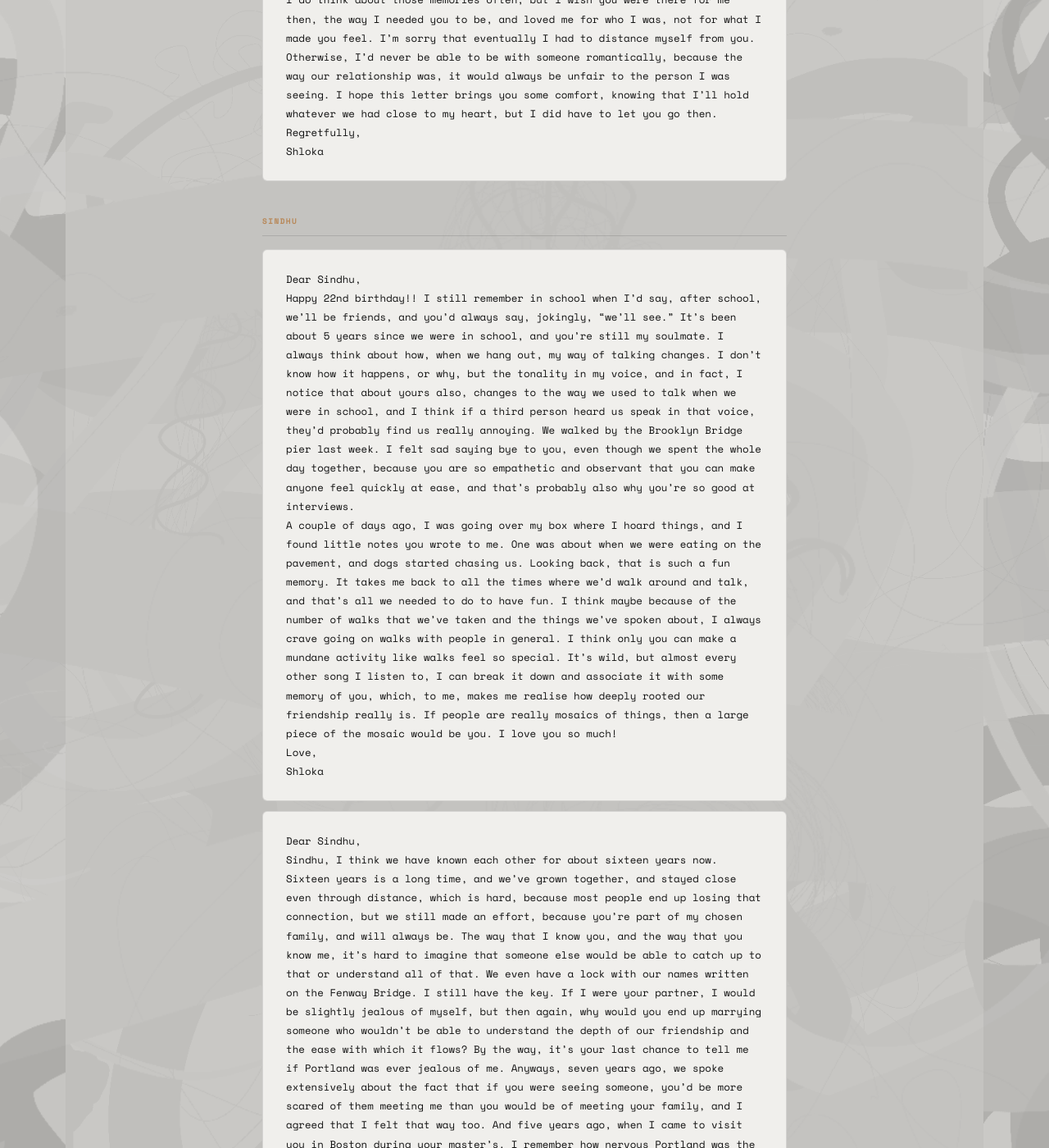
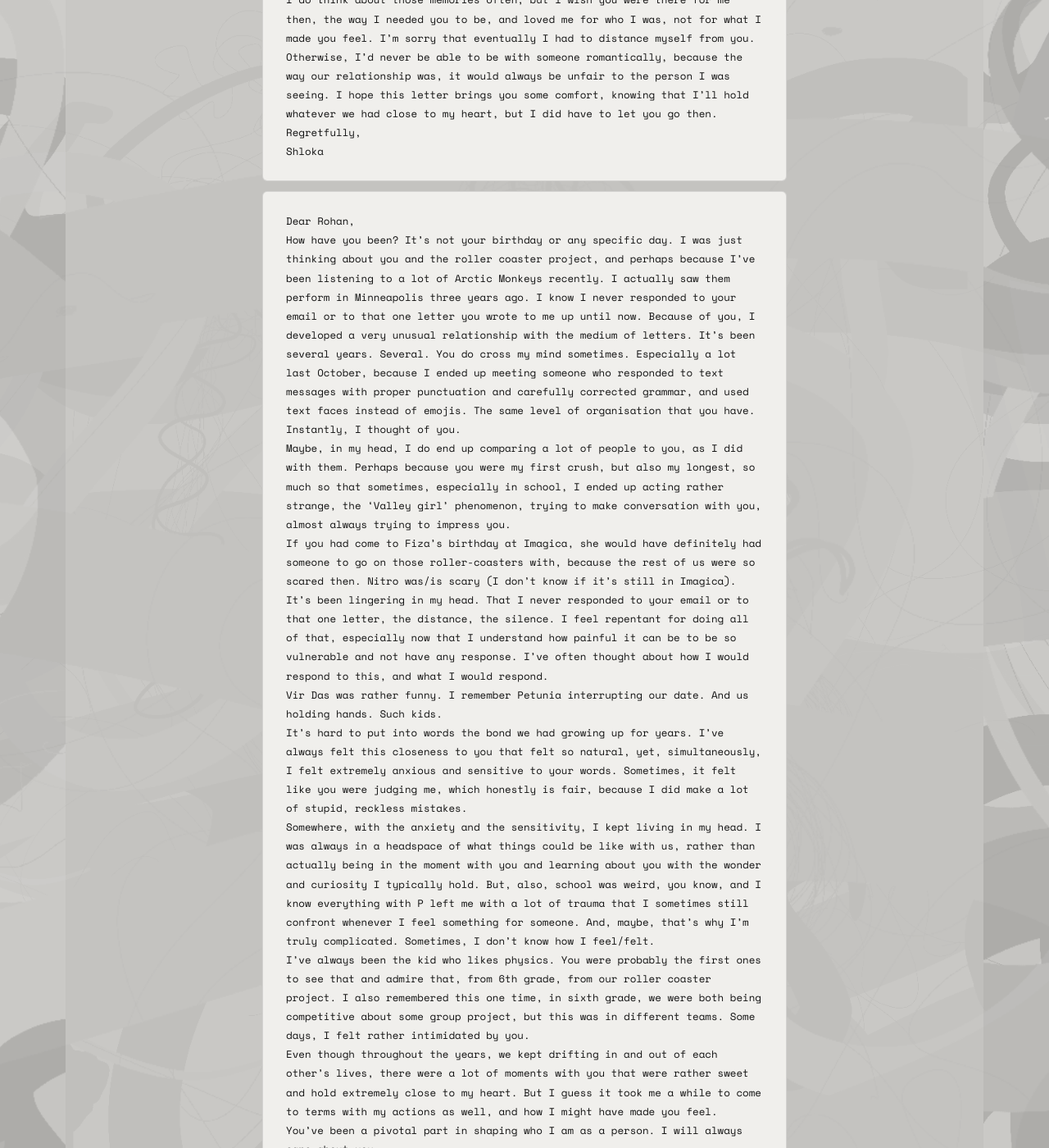
Before and after one commit to shlokamohanty/i-write-sometimes, a Jekyll site: the page built from _posts/2026-03-20-letter.md, in a window 1280 px wide and 1400 px high, scrolled down 48846 px. Shown: the whole window at 82% size. Built offline with Jekyll 4.4.1, drawn with Linux system fonts in a browser that asks for light colours; some web fonts are replaced; some of the changed text lies outside the part shown.

Commit message:
Update 2026-03-20-letter.md

```diff
--- a/_posts/2026-03-20-letter.md
+++ b/_posts/2026-03-20-letter.md
@@ -415,6 +415,21 @@ I do think about those memories often, but I wish you were there for me then, th
 Regretfully,
 Shloka
 </div>
+<div class="letter-block">Dear Rohan,
+How have you been? It’s not your birthday or any specific day. I was just thinking about you and the roller coaster project, and perhaps because I’ve been listening to a lot of Arctic Monkeys recently. I actually saw them perform in Minneapolis three years ago. I know I never responded to your email or to that one letter you wrote to me up until now. Because of you, I developed a very unusual relationship with the medium of letters. It’s been several years. Several. You do cross my mind sometimes. Especially a lot last October, because I ended up meeting someone who responded to text messages with proper punctuation and carefully corrected grammar, and used text faces instead of emojis. The same level of organisation that you have. Instantly, I thought of you.
+Maybe, in my head, I do end up comparing a lot of people to you, as I did with them. Perhaps because you were my first crush, but also my longest, so much so that sometimes, especially in school, I ended up acting rather strange, the ‘Valley girl’ phenomenon, trying to make conversation with you, almost always trying to impress you.
+If you had come to Fiza’s birthday at Imagica, she would have definitely had someone to go on those roller-coasters with, because the rest of us were so scared then. Nitro was/is scary (I don’t know if it’s still in Imagica).
+It’s been lingering in my head. That I never responded to your email or to that one letter, the distance, the silence. I feel repentant for doing all of that, especially now that I understand how painful it can be to be so vulnerable and not have any response. I’ve often thought about how I would respond to this, and what I would respond.
+Vir Das was rather funny. I remember Petunia interrupting our date. And us holding hands. Such kids.
+It’s hard to put into words the bond we had growing up for years. I’ve always felt this closeness to you that felt so natural, yet, simultaneously, I felt extremely anxious and sensitive to your words. Sometimes, it felt like you were judging me, which honestly is fair, because I did make a lot of stupid, reckless mistakes.
+Somewhere, with the anxiety and the sensitivity, I kept living in my head. I was always in a headspace of what things could be like with us, rather than actually being in the moment with you and learning about you with the wonder and curiosity I typically hold. But, also, school was weird, you know, and I know everything with P left me with a lot of trauma that I sometimes still confront whenever I feel something for someone. And, maybe, that’s why I’m truly complicated. Sometimes, I don’t know how I feel/felt.
+I’ve always been the kid who likes physics. You were probably the first ones to see that and admire that, from 6th grade, from our roller coaster project. I also remembered this one time, in sixth grade, we were both being competitive about some group project, but this was in different teams. Some days, I felt rather intimidated by you.
+Even though throughout the years, we kept drifting in and out of each other’s lives, there were a lot of moments with you that were rather sweet and hold extremely close to my heart. But I guess it took me a while to come to terms with my actions as well, and how I might have made you feel.
+You’ve been a pivotal part in shaping who I am as a person. I will always care about you.
+I hope you are doing well!
+Love,
+Shloka
+</div>
 </div>
 
 <div class="letter-section">
```
